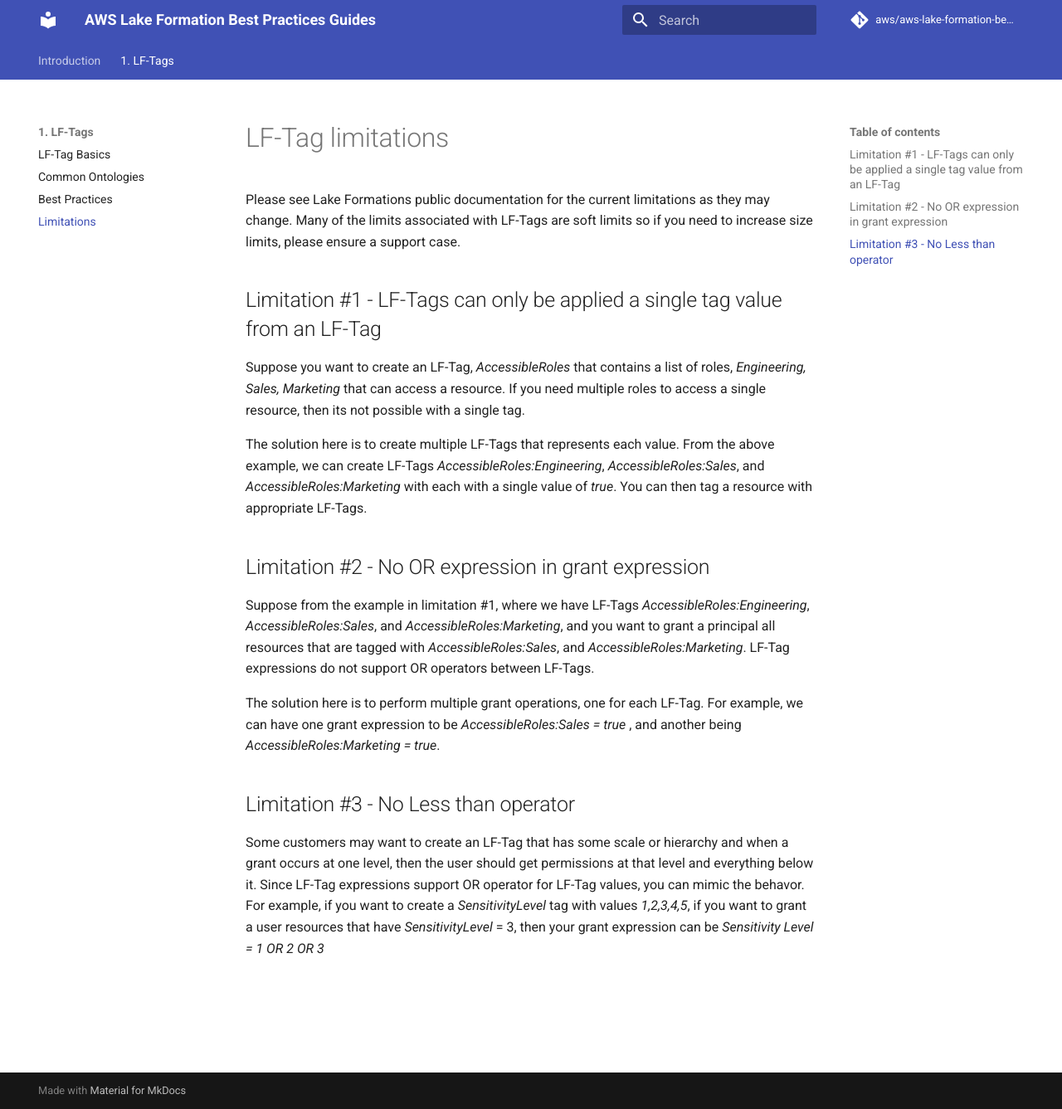
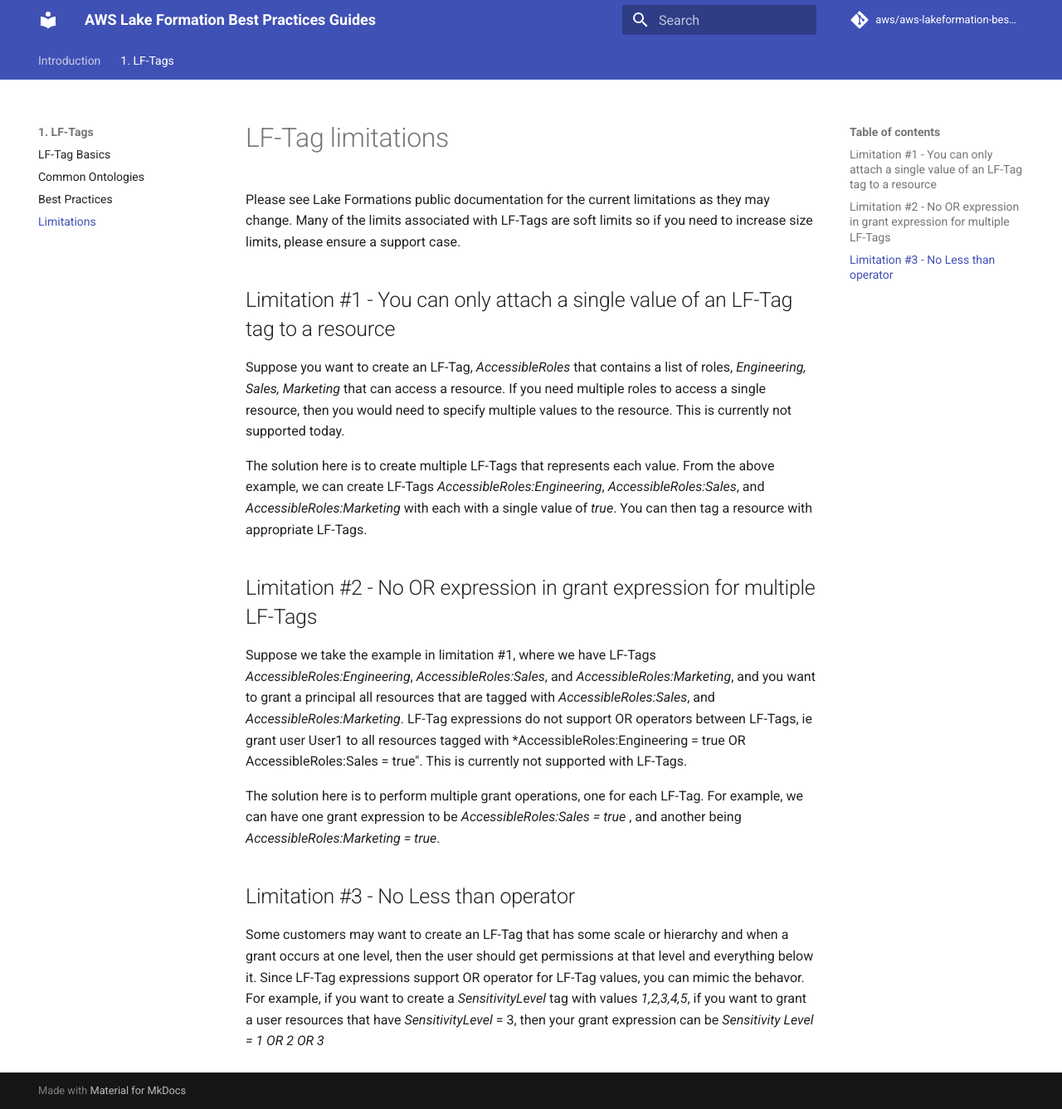
Before and after one commit to aws/aws-lakeformation-best-practices, an MkDocs documentation site: the page built from content/lf-tags/limitations.md, in a window 1280 px wide and 1337 px high. Shown: the whole window at 83% size. Built offline with MkDocs 1.6.1 and Material for MkDocs 9.7.7, drawn with Linux system fonts in a browser that asks for light colours; comment, search, counter and statistics services are not loaded.

Commit message:
Some grammer fixes.

```diff
--- a/content/lf-tags/limitations.md
+++ b/content/lf-tags/limitations.md
@@ -2,15 +2,15 @@
 
 Please see Lake Formations public documentation for the current limitations as they may change. Many of the limits associated with LF-Tags are soft limits so if you need to increase size limits, please ensure a support case.
 
-## Limitation #1 - LF-Tags can only be applied a single tag value from an LF-Tag
+## Limitation #1 - You can only attach a single value of an LF-Tag tag to a resource
 
-Suppose you want to create an LF-Tag, *AccessibleRoles* that contains a list of roles, *Engineering, Sales, Marketing* that can access a resource. If you need multiple roles to access a single resource, then its not possible with a single tag.
+Suppose you want to create an LF-Tag, *AccessibleRoles* that contains a list of roles, *Engineering, Sales, Marketing* that can access a resource. If you need multiple roles to access a single resource, then you would need to specify multiple values to the resource. This is currently not supported today.
 
 The solution here is to create multiple LF-Tags that represents each value. From the above example, we can create LF-Tags *AccessibleRoles:Engineering*, *AccessibleRoles:Sales*, and *AccessibleRoles:Marketing* with each with a single value of *true*. You can then tag a resource with appropriate LF-Tags.
 
-## Limitation #2 - No OR expression in grant expression
+## Limitation #2 - No OR expression in grant expression for multiple LF-Tags
 
-Suppose from the example in limitation #1, where we have LF-Tags *AccessibleRoles:Engineering*, *AccessibleRoles:Sales*, and *AccessibleRoles:Marketing*, and you want to grant a principal all resources that are tagged with *AccessibleRoles:Sales*, and *AccessibleRoles:Marketing*. LF-Tag expressions do not support OR operators between LF-Tags.
+Suppose we take the example in limitation #1, where we have LF-Tags *AccessibleRoles:Engineering*, *AccessibleRoles:Sales*, and *AccessibleRoles:Marketing*, and you want to grant a principal all resources that are tagged with *AccessibleRoles:Sales*, and *AccessibleRoles:Marketing*. LF-Tag expressions do not support OR operators between LF-Tags, ie grant user User1 to all resources tagged with *AccessibleRoles:Engineering = true OR AccessibleRoles:Sales = true". This is currently not supported with LF-Tags.
 
 The solution here is to perform multiple grant operations, one for each LF-Tag. For example, we can have one grant expression to be *AccessibleRoles:Sales = true* , and another being *AccessibleRoles:Marketing = true*.
 
--- a/mkdocs.yml
+++ b/mkdocs.yml
@@ -1,6 +1,6 @@
 site_name: "AWS Lake Formation Best Practices Guides"
-repo_name: "aws/aws-lake-formation-best-practices"
-repo_url: "https://github.com/aws/aws-lake-formation-best-practices"
+repo_name: "aws/aws-lakeformation-best-practices"
+repo_url: "https://github.com/aws/aws-lakeformation-best-practices"
 docs_dir: "content"
 theme:
   name: material
```
Also changed, not shown: content/lf-tags/basics.md (+3 -4 lines), content/lf-tags/best-practices.md (+1 -1 lines).
